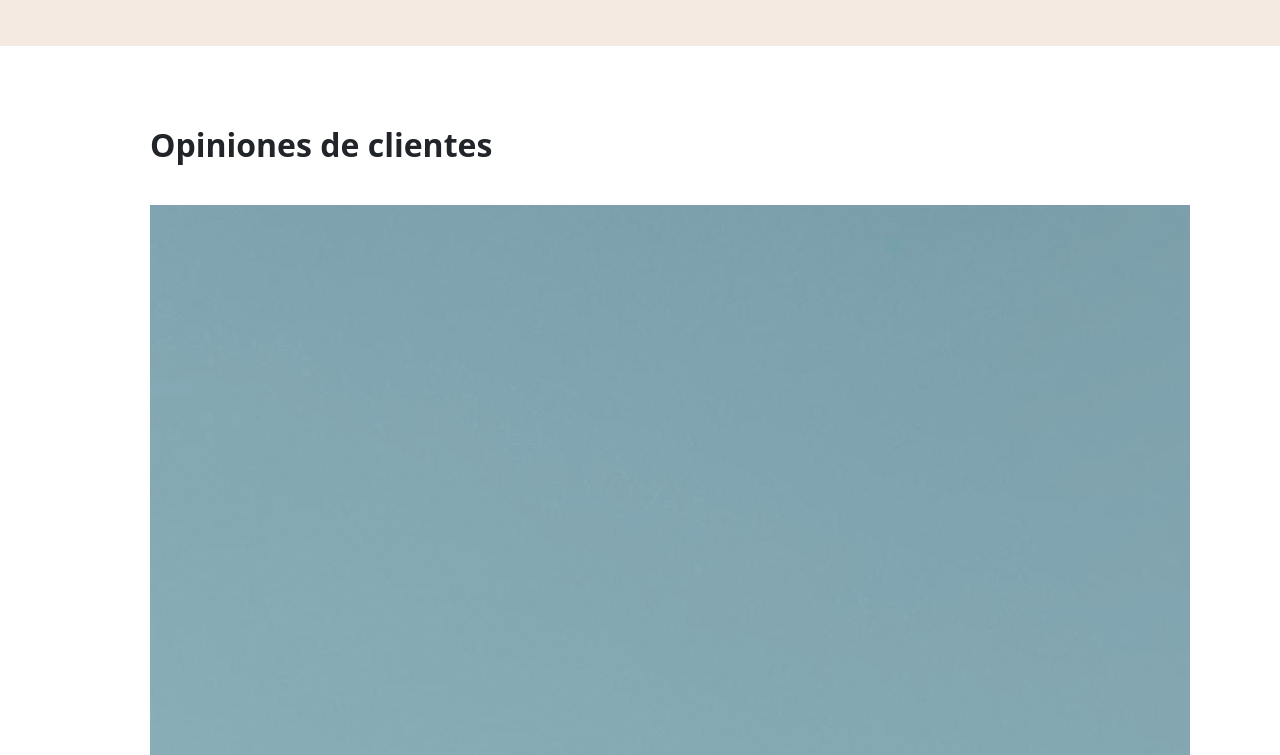
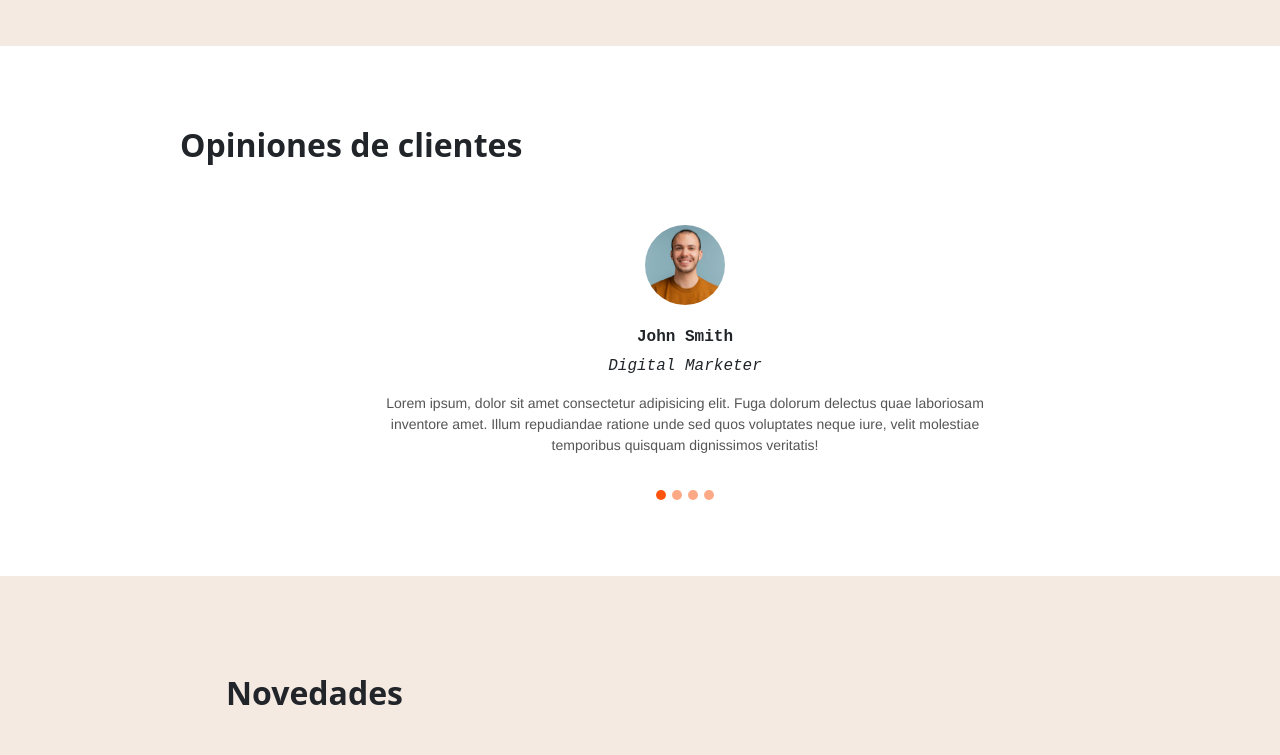
Before and after one commit to diegociriaci/PortfolioReactDiegoCiriaciRibone, a React (Vite) app in the folder vite-project/: page / in a window 1280 px wide. Shown: the part 3164-3919 px from the top of the page. Built offline with nearby package versions, Linux system fonts and the light colour scheme; grey boxes are pictures that could not be loaded.

Commit message:
Modifique el jsx y el css del componente Reviews, adaptando todas las medidas a rem y haciendo funcional el carrusel con todas las opiniones

```diff
--- a/vite-project/src/Component/Reviews/Reviews.css
+++ b/vite-project/src/Component/Reviews/Reviews.css
@@ -1,34 +1,39 @@
 .reviews{
     background-color: #ffffff;
     font-family: 'Courier New', Courier, monospace;
-    padding: 50px 90px;
+    padding: 3.125rem 5.625rem;
 }
 
 .reviews-header{
-    margin-left: 60px;
-    margin-top: 30px;
+    margin-left: 5.625rem;
+    margin-top: 1.875rem;
 }
 
 .reviews-header h1{
-    margin-bottom: 40px;
+    margin-bottom: 2.5rem;
     font-family: "Noto Sans", sans-serif;
     font-weight: bold;
     font-size: 2em;
 }
 
 .carousel{
-    margin-top: 20px;
+    margin-top: 1.25rem;
 }
 
 .carousel-indicators [data-bs-target]{
     background-color: #fc540d;
-    width: 10px;
-    height: 10px;
+    width: 0.625rem;
+    height: 0.625rem;
     border-radius: 50%;
-} */
+}
 
-/* .carousel-indicators .active{
+.carousel-indicators .active{
     background-color: #fc540d;
+}
+
+.carousel-control-prev,
+.carousel-control-next{
+    display: none;
 }
 
 .opinion{
@@ -42,7 +47,7 @@
 .contenedor-opiniones{
     background-size: cover;
     background-position: center;
-    padding: 20px;
+    padding: 1.25rem;
     box-sizing: border-box;
     display: flex;
     justify-content: center;
@@ -52,10 +57,10 @@
 }
 
 .imagen-perfil{
-    width: 80px;
-    height: 80px;
+    width: 5rem;
+    height: 5rem;
     border-radius: 50%;
-    margin-bottom: 20px;
+    margin-bottom: 1.25rem;
 }
 
 .informacion-persona{
@@ -66,18 +71,18 @@
 
 .nombre-persona-opinion{
     font-weight: bold;
-    margin-bottom: 5px;
+    margin-bottom: 0.3125rem;
 }
 
 .ocupacion-persona-opinion{
     font-style: italic;
-    margin-bottom: 15px;
+    margin-bottom: 0.9375rem;
 }
 
 .texto-opinion{
     font-family: 'Helvetica';
-    font-size: 14px;
+    font-size: 0.875rem;
     color: #555;
-    max-width: 600px;
-    margin-bottom: 50px;
+    max-width: 37.5rem;
+    margin-bottom: 3.125rem;
 }
--- a/vite-project/src/Component/Reviews/Reviews.jsx
+++ b/vite-project/src/Component/Reviews/Reviews.jsx
@@ -8,9 +8,11 @@ const Reviews = () => {
                 <h1>Opiniones de clientes</h1>
                 <div id="carouselExampleIndicators" className="carousel slide" data-bs-ride="carousel">
                     <div className="carousel-indicators">
+                        {/* si quiero agregar mas opiniones debo agregar esta linea de codigo */}
                         <button type="button" data-bs-target="#carouselExampleIndicators" data-bs-slide-to="0" className="active" aria-current="true" aria-label="Slide 1"></button>
                         <button type="button" data-bs-target="#carouselExampleIndicators" data-bs-slide-to="1" aria-label="Slide 2"></button>
                         <button type="button" data-bs-target="#carouselExampleIndicators" data-bs-slide-to="2" aria-label="Slide 3"></button>
+                        <button type="button" data-bs-target="#carouselExampleIndicators" data-bs-slide-to="3" aria-label="Slide 4"></button>
                     </div>
                     <div className="carousel-inner">
                         <div className="carousel-item active">
@@ -49,6 +51,19 @@ const Reviews = () => {
                                 </div>
                             </div>
                         </div>
+                        {/* si quiero agregar mas opiniones debo agregar este item tambien */}
+                        <div className="carousel-item">
+                            <div className="opinion">
+                                <div className="contenedor-opiniones">
+                                    <img className="imagen-perfil" src="img/img-profesional-2.jpg" alt="Perfil de Ana Maria Suarez" />
+                                    <div className="informacion-persona">
+                                        <p className="nombre-persona-opinion">Ana Maria Suarez</p>
+                                        <p className="ocupacion-persona-opinion">Designer</p>
+                                        <p className="texto-opinion">Lorem ipsum, dolor sit amet consectetur adipisicing elit. Fuga dolorum delectus quae laboriosam inventore amet. Illum repudiandae ratione unde sed quos voluptates neque iure, velit molestiae temporibus quisquam dignissimos veritatis!</p>
+                                    </div>
+                                </div>
+                            </div>
+                        </div>
                     </div>
                     <button className="carousel-control-prev" type="button" data-bs-target="#carouselExampleIndicators" data-bs-slide="prev">
                         <span className="carousel-control-prev-icon" aria-hidden="true"></span>
@@ -61,6 +76,80 @@ const Reviews = () => {
                 </div>
             </div>
         </section>
+
+
+        // <section className="reviews">
+        //     <div className="reviews-header">
+        //         <h1>Opiniones de clientes</h1>
+        //         <div id="carouselExampleIndicators" className="carousel slide" data-bs-ride="carousel">
+        //             <div className="carousel-indicators">
+        //                 <button type="button" data-bs-target="#carouselExampleIndicators" data-bs-slide-to="0" className="active" aria-current="true" aria-label="Slide 1"></button>
+        //                 <button type="button" data-bs-target="#carouselExampleIndicators" data-bs-slide-to="1" aria-label="Slide 2"></button>
+        //                 <button type="button" data-bs-target="#carouselExampleIndicators" data-bs-slide-to="2" aria-label="Slide 3"></button>
+        //                 <button type="button" data-bs-target="#carouselExampleIndicators" data-bs-slide-to="3" aria-label="Slide 4"></button>
+        //             </div>
+        //             <div className="carousel-inner">
+        //                 <div className="carousel-item active">
+        //                     <div className="opinion">
+        //                         <div className="contenedor-opiniones">
+        //                             <img className="imagen-perfil" src="img/img-profesional-1.jpg" alt="Perfil de John Smith" />
+        //                             <div className="informacion-persona">
+        //                                 <p className="nombre-persona-opinion">John Smith</p>
+        //                                 <p className="ocupacion-persona-opinion">Digital Marketer</p>
+        //                                 <p className="texto-opinion">Lorem ipsum, dolor sit amet consectetur adipisicing elit. Fuga dolorum delectus quae laboriosam inventore amet. Illum repudiandae ratione unde sed quos voluptates neque iure, velit molestiae temporibus quisquam dignissimos veritatis!</p>
+        //                             </div>
+        //                         </div>
+        //                     </div>
+        //                 </div>
+        //                 <div className="carousel-item">
+        //                     <div className="opinion">
+        //                         <div className="contenedor-opiniones">
+        //                             <img className="imagen-perfil" src="img/img-profesional-2.jpg" alt="Perfil de Ana Maria Suarez" />
+        //                             <div className="informacion-persona">
+        //                                 <p className="nombre-persona-opinion">Ana Maria Suarez</p>
+        //                                 <p className="ocupacion-persona-opinion">Designer</p>
+        //                                 <p className="texto-opinion">Lorem ipsum, dolor sit amet consectetur adipisicing elit. Fuga dolorum delectus quae laboriosam inventore amet. Illum repudiandae ratione unde sed quos voluptates neque iure, velit molestiae temporibus quisquam dignissimos veritatis!</p>
+        //                             </div>
+        //                         </div>
+        //                     </div>
+        //                 </div>
+        //                 <div className="carousel-item">
+        //                     <div className="opinion">
+        //                         <div className="contenedor-opiniones">
+        //                             <img className="imagen-perfil" src="img/img-profesional-3.jpg" alt="Perfil de Alex Johnson" />
+        //                             <div className="informacion-persona">
+        //                                 <p className="nombre-persona-opinion">Alex Johnson</p>
+        //                                 <p className="ocupacion-persona-opinion">Developer</p>
+        //                                 <p className="texto-opinion">Lorem ipsum, dolor sit amet consectetur adipisicing elit. Fuga dolorum delectus quae laboriosam inventore amet. Illum repudiandae ratione unde sed quos voluptates neque iure, velit molestiae temporibus quisquam dignissimos veritatis!</p>
+        //                             </div>
+        //                         </div>
+        //                     </div>
+        //                 </div>
+        //                 <div className="carousel-item">
+        //                     <div className="opinion">
+        //                         <div className="contenedor-opiniones">
+        //                             <img className="imagen-perfil" src="img/img-profesional-4.jpg" alt="Perfil de Maria Gomez" />
+        //                             <div className="informacion-persona">
+        //                                 <p className="nombre-persona-opinion">Maria Gomez</p>
+        //                                 <p className="ocupacion-persona-opinion">Photographer</p>
+        //                                 <p className="texto-opinion">Lorem ipsum, dolor sit amet consectetur adipisicing elit. Fuga dolorum delectus quae laboriosam inventore amet. Illum repudiandae ratione unde sed quos voluptates neque iure, velit molestiae temporibus quisquam dignissimos veritatis!</p>
+        //                             </div>
+        //                         </div>
+        //                     </div>
+        //                 </div>
+        //             </div>
+        //             <button className="carousel-control-prev" type="button" data-bs-target="#carouselExampleIndicators" data-bs-slide="prev">
+        //                 <span className="carousel-control-prev-icon" aria-hidden="true"></span>
+        //                 <span className="visually-hidden">Previous</span>
+        //             </button>
+        //             <button className="carousel-control-next" type="button" data-bs-target="#carouselExampleIndicators" data-bs-slide="next">
+        //                 <span className="carousel-control-next-icon" aria-hidden="true"></span>
+        //                 <span className="visually-hidden">Next</span>
+        //             </button>
+        //         </div>
+        //     </div>
+        // </section>
+
     );
 };
 
```
